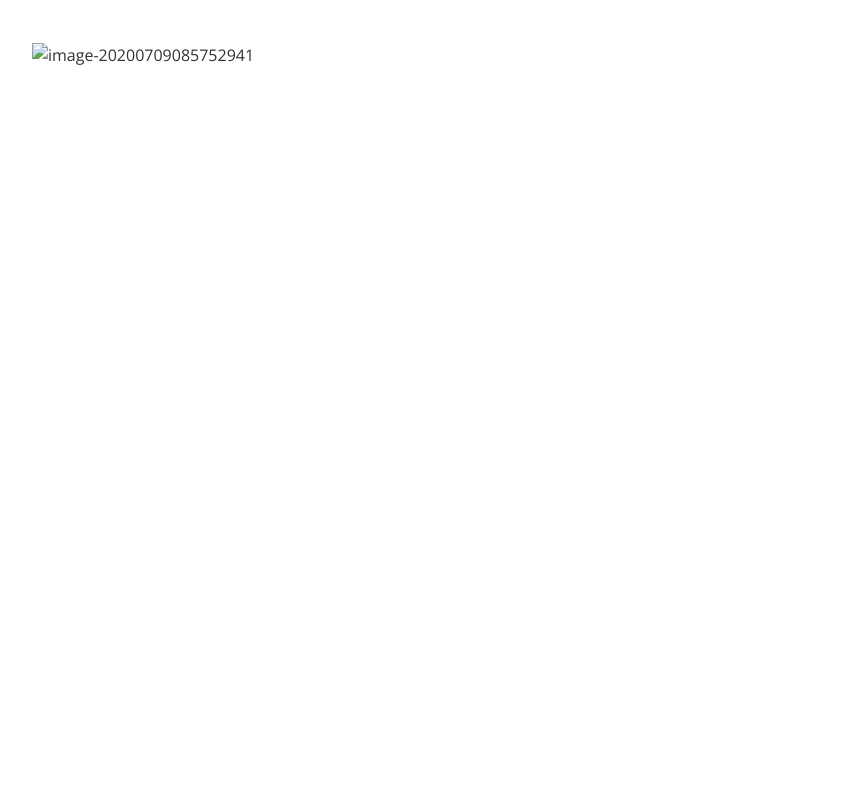
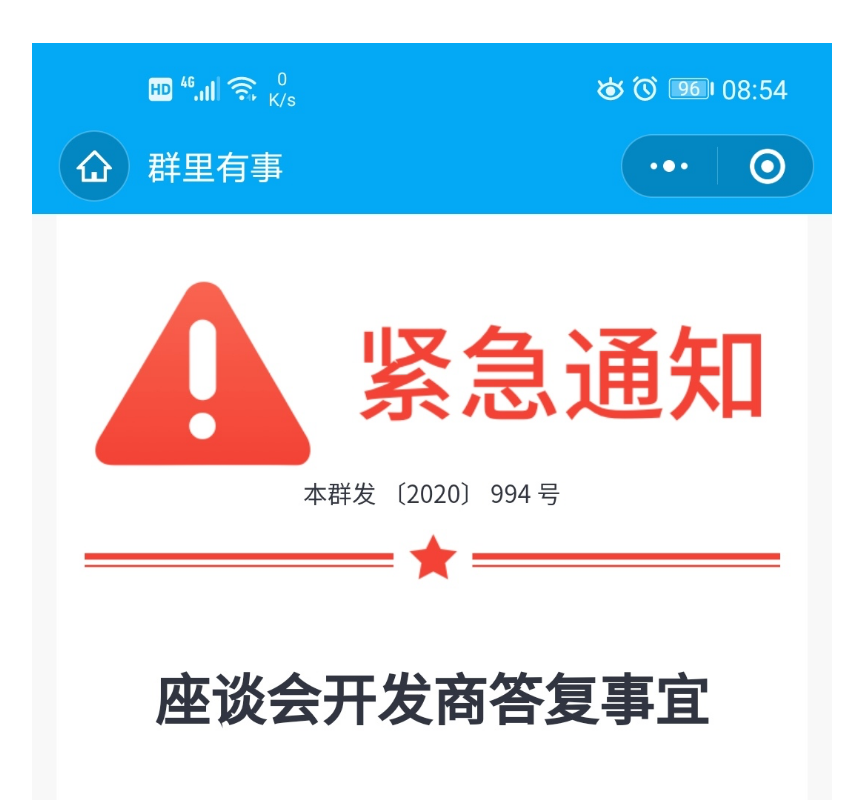
Before and after one commit to XingGarden/xinggarden.github.io, a plain HTML site: page index.html in a window 1280 px wide. Shown: the top 800 px of the page, without its empty margins (208-1071 px from the left). Drawn offline with nearby package versions, Linux system fonts and the light colour scheme.

Commit message:
some change

```diff
--- a/index.html
+++ b/index.html
@@ -504,6 +504,6 @@ header, .context-menu, .megamenu-content, footer{
 </style>
 </head>
 <body class='typora-export' >
-<div  id='write'  class = 'is-mac'><p><img src="/Users/yu.zhang/Library/Application Support/typora-user-images/image-20200709085752941.png" referrerpolicy="no-referrer" alt="image-20200709085752941"></p></div>
+<div  id='write'  class = 'is-mac'><p><img src="20200709085752941.png" referrerpolicy="no-referrer" alt="image-20200709085752941"></p></div>
 </body>
 </html>
```
Also changed, not shown: 20200709085752941.png (added).
